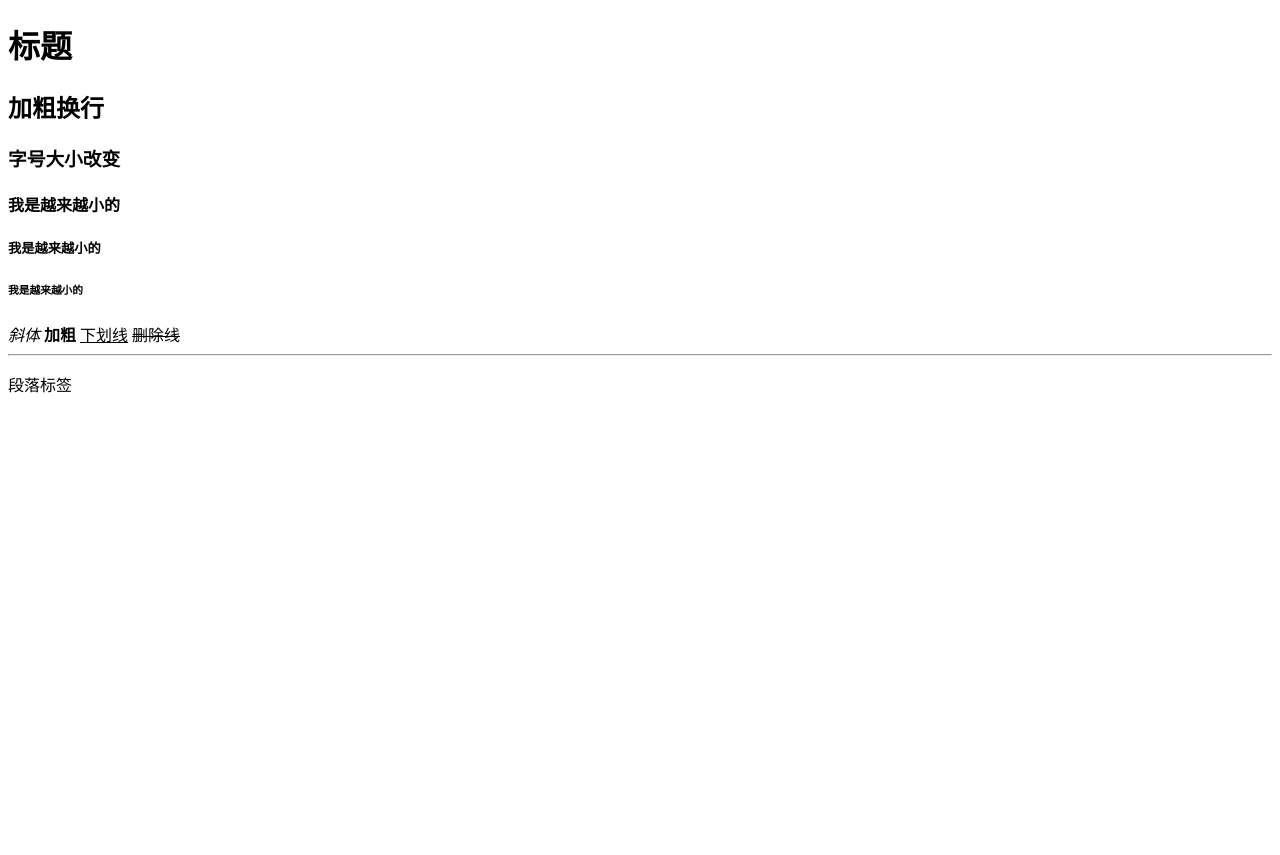
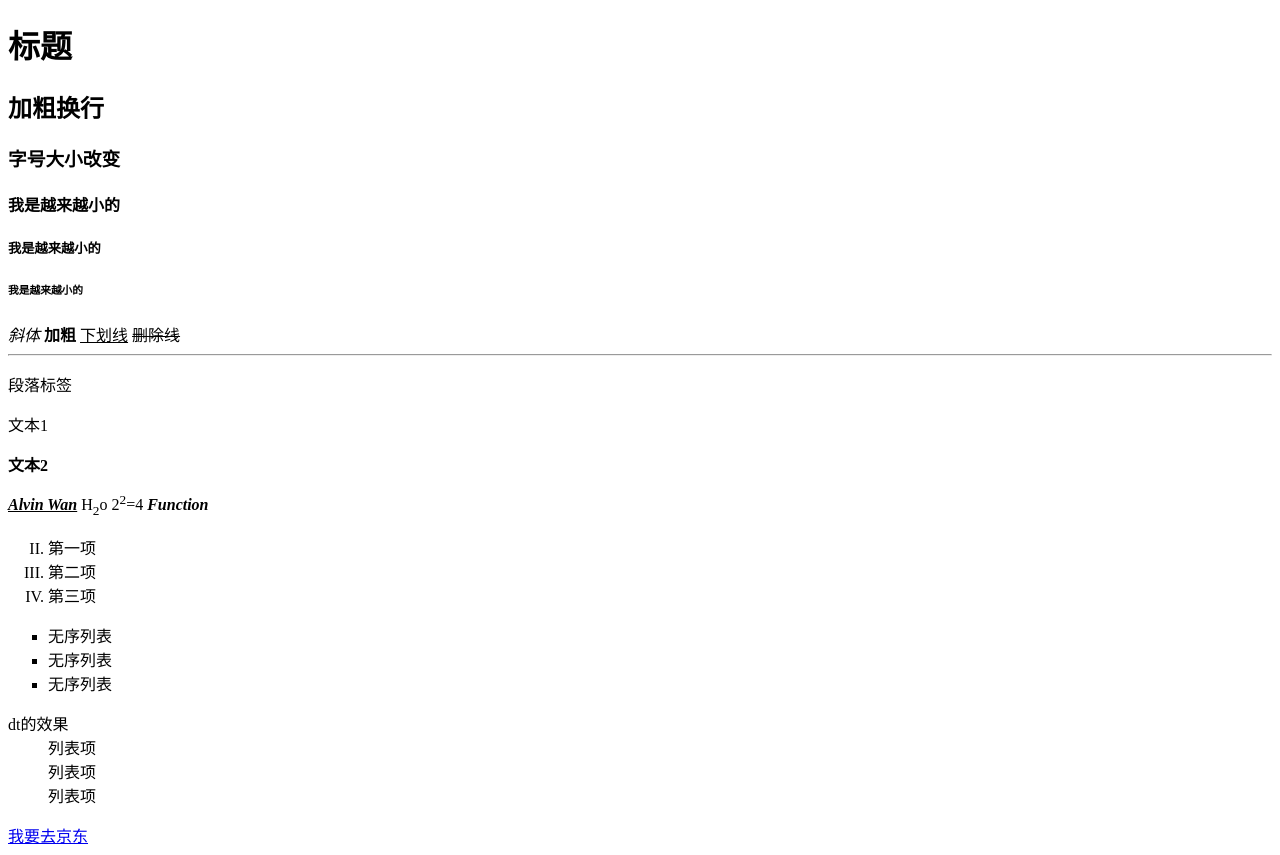
Before and after one commit to AlvinWanCN/python, a plain HTML site: page html1/index0.html in a window 1280 px wide. Before the commit the page ends 800 px from the top, so only its background shows below. Drawn offline with Linux system fonts and the light colour scheme.

Commit message:
Alvin update some content.

```diff
--- a/html1/index0.html
+++ b/html1/index0.html
@@ -19,5 +19,30 @@
     <p>
         段落标签
     </p>
+    <p>文本1</p>
+    <p><b>文本2</b></p>
+    <i><b><u>Alvin Wan</u></b></i>
+    <b><i></i></b>
+    H<sub>2</sub>o
+    2<sup>2</sup>=4
+    <em><strong> Function</strong></em>
+    <!-- 注释 -->
+    <ol type="I" start="2">
+        <li>第一项</li>
+        <li>第二项</li>
+        <li>第三项</li>
+    </ol>
+    <ul type="Square">
+        <li>无序列表</li>
+        <li>无序列表</li>
+        <li>无序列表</li>
+    </ul>
+    <dl>
+        <dt>dt的效果</dt>
+        <dd>列表项</dd>
+        <dd>列表项</dd>
+        <dd>列表项</dd>
+    </dl>
+    <a href="https://www.jd.com//"> 我要去京东</a>
 </body>
 </html>
```
